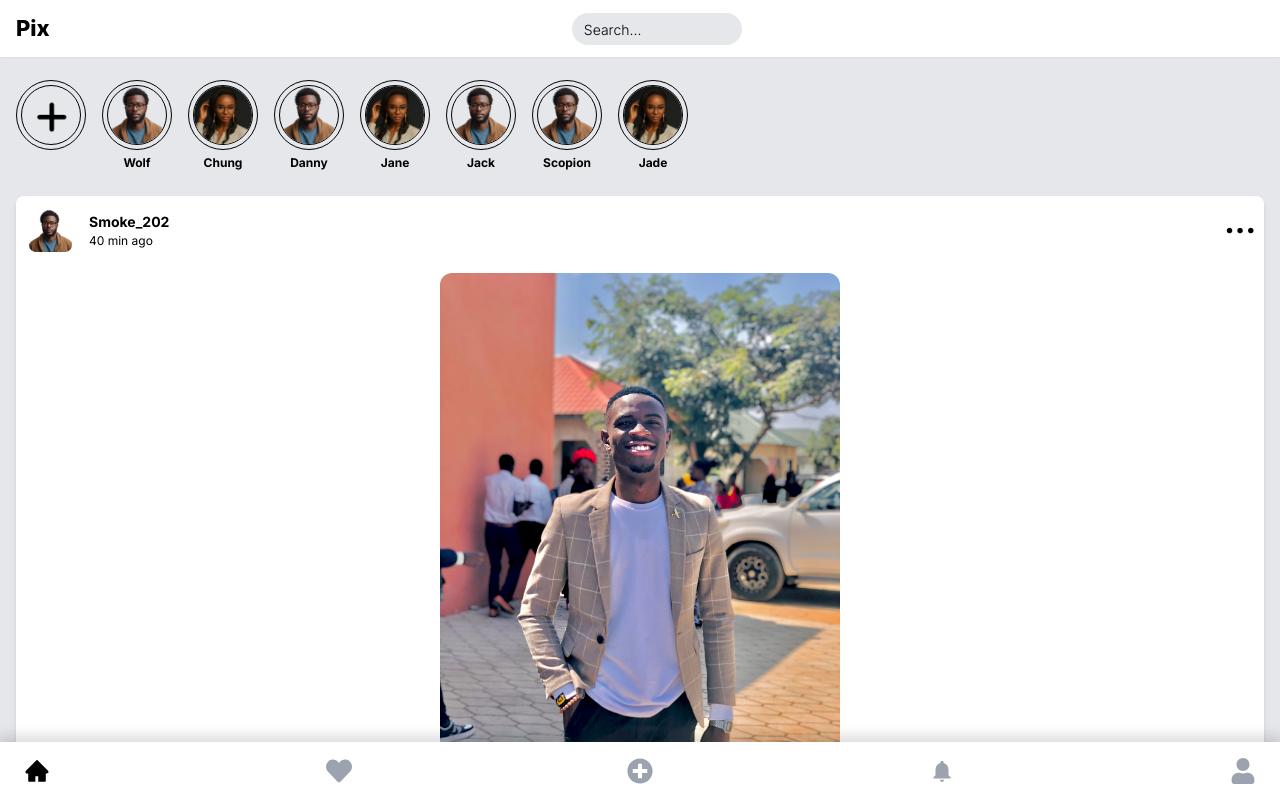
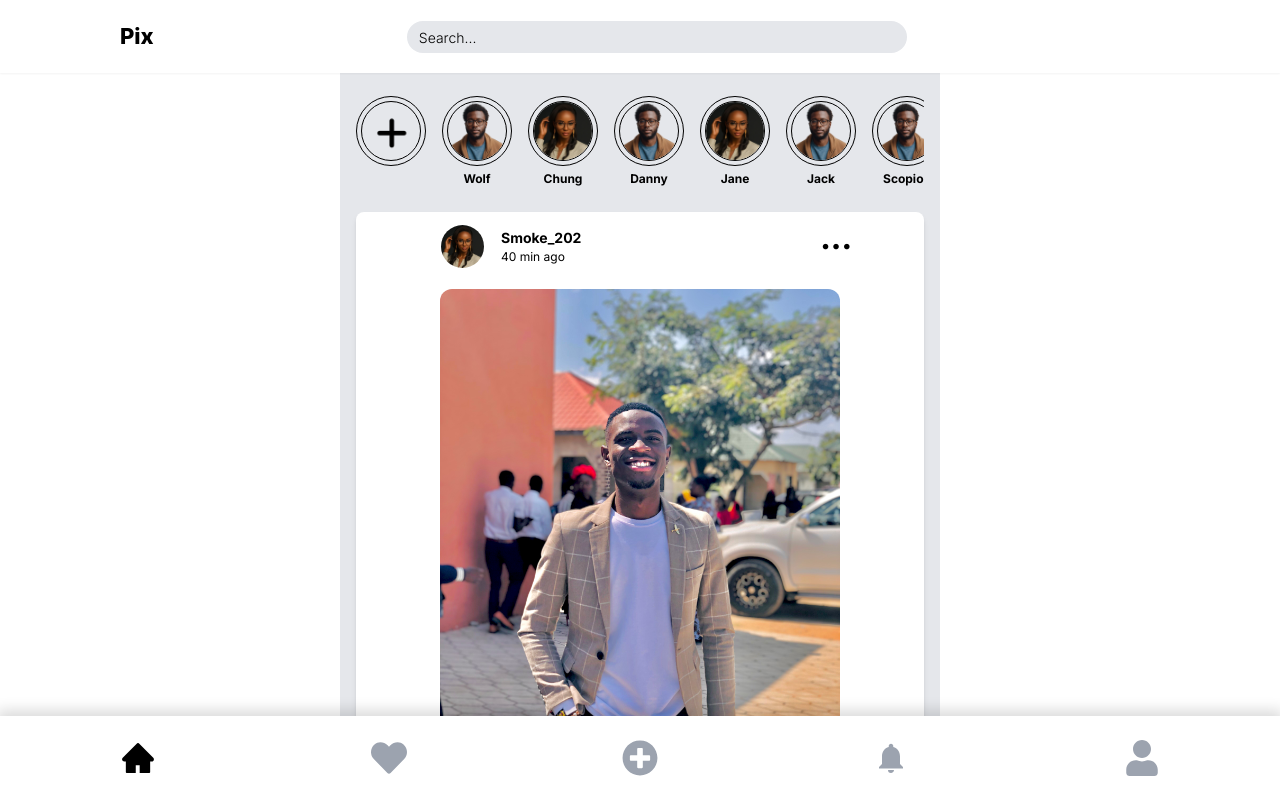
Before and after one commit to DumisaniLesley/pix, a Next.js app: page / in a window 1280 px wide. Shown: the top 798 px of the page. Built offline with nearby package versions, Linux system fonts and the light colour scheme; no server answers.

Commit message:
Update page layout and styles

```diff
--- a/app/page.js
+++ b/app/page.js
@@ -5,7 +5,7 @@ import Image from "next/image";
 
 export default function Home() {
   return (
-   <main className="p-4 bg-gray-200">
+   <main className="p-4 sm:py-8 bg-gray-200 max-w-full sm:max-w-[600px] sm:mx-auto">
       <Header />
       <Stories />
       <Posts />
--- a/components/Home/Header.jsx
+++ b/components/Home/Header.jsx
@@ -8,14 +8,14 @@ const Header = async () => {
   const user = await currentUser()
 
   return (
-    <header className='fixed top-0 left-0 w-full py-3 shadow-sm bg-white'>
-      <div className='flex justify-between items-center mx-auto w-full  px-4'>
+    <header className='fixed top-0 left-0 w-full py-3 sm:py-5 shadow-sm bg-white sm:px-2'>
+      <div className='flex justify-between items-center mx-auto w-full px-4 sm:px-28'>
         <div>
               <h1 className='font-extrabold text-[22px]'>Pix</h1>
           </div>
 
           <div className=' flex justify-center'>
-        <input type="text" placeholder='Search...' className='w-[170px] px-2 py-1 rounded-full bg-gray-200 placeholder:text-black placeholder:font-light placeholder:text-sm placeholder:px-1 focus:outline-none focus:cursor-wait'/>
+        <input type="text" placeholder='Search...' className='w-[170px] sm:w-[500px] px-2 py-1 rounded-full bg-gray-200 placeholder:text-black placeholder:font-light placeholder:text-sm placeholder:px-1 focus:outline-none focus:cursor-wait'/>
           </div>
           <div>
               <UserButton />
--- a/components/Home/Post.jsx
+++ b/components/Home/Post.jsx
@@ -4,11 +4,11 @@ import { FaHeart } from "react-icons/fa";
 
 const Post = ({ image, post}) => {
   return (
-    <div className='flex flex-col mt-6 w-full shadow-md rounded-lg my-3 p-2 bg-white'>
-        <div className='flex justify-between'>
-            <div className='flex items-center gap-3'>
+    <div className='flex flex-col mt-6 w-full shadow-md rounded-lg my-3 p-2  bg-white'>
+        <div className='flex justify-between sm:px-16'>
+            <div className='flex items-center gap-3 sm:px-2'>
                 <div className='p-1 rounded-lg'>
-                    <Image src="/stories/1.png" width={45} height={45} alt='story' className='rounded-lg border-[1px] border-white'/>
+                    <Image src="/stories/3.jpg" width={45} height={45} alt='story' className='rounded-full border-[1px] border-white'/>
                 </div>
                 <div className='flex flex-col justify-center'>
                     <h2 className='font-bold text-[14px] '>Smoke_202</h2>
@@ -22,7 +22,7 @@ const Post = ({ image, post}) => {
         <div className='mt-4 w-full h-auto flex justify-center'>
             <Image src={image} width={400} height={400} alt='story' className='rounded-xl'/>
         </div>
-        <div className='px-2 mt-2'>
+        <div className='px-2 mt-2 sm:px-20 sm:mt-4'>
             <p className='text-[14px]'>Liked by <b>amy_adams and 299</b> others</p>
             <p className='font-semibold text-gray-600'>{post}</p>
             <p className='text-[14px] font-semibold text-gray-400'>View all 20 comments</p>
--- a/components/Shared/Navbar.jsx
+++ b/components/Shared/Navbar.jsx
@@ -44,11 +44,11 @@ const Navbar = () => {
   const pathname = usePathname()
 
   return (
-    <nav className='w-full bg-white py-4 px-4 fixed bottom-0 shadow-[0px_-3px_13px_3px_#00000024]'>
+    <nav className='w-full bg-white py-4 sm:py-6 px-4 sm:px-28 fixed bottom-0 shadow-[0px_-3px_13px_3px_#00000024]'>
       <ul className='flex justify-between'>
         {Links.map((link) => (
           <li key={link.id} className='px-2'>
-            <Link href={link.path} className={`text-[26px] ${pathname === link.path ? 'text-black' : 'text-gray-400'}`}>
+            <Link href={link.path} className={`text-[26px] sm:text-4xl ${pathname === link.path ? 'text-black' : 'text-gray-400'}`}>
               {link.icon}
             </Link>
           </li>
```
